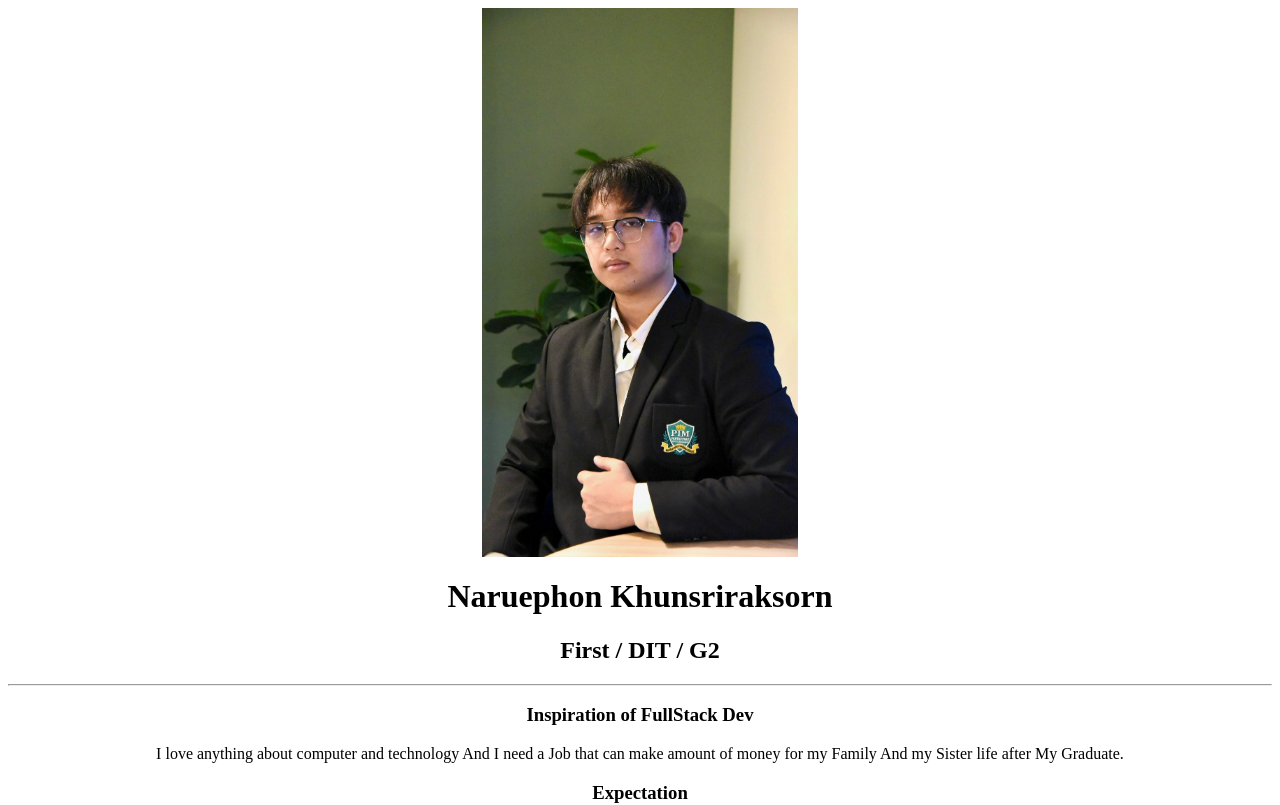
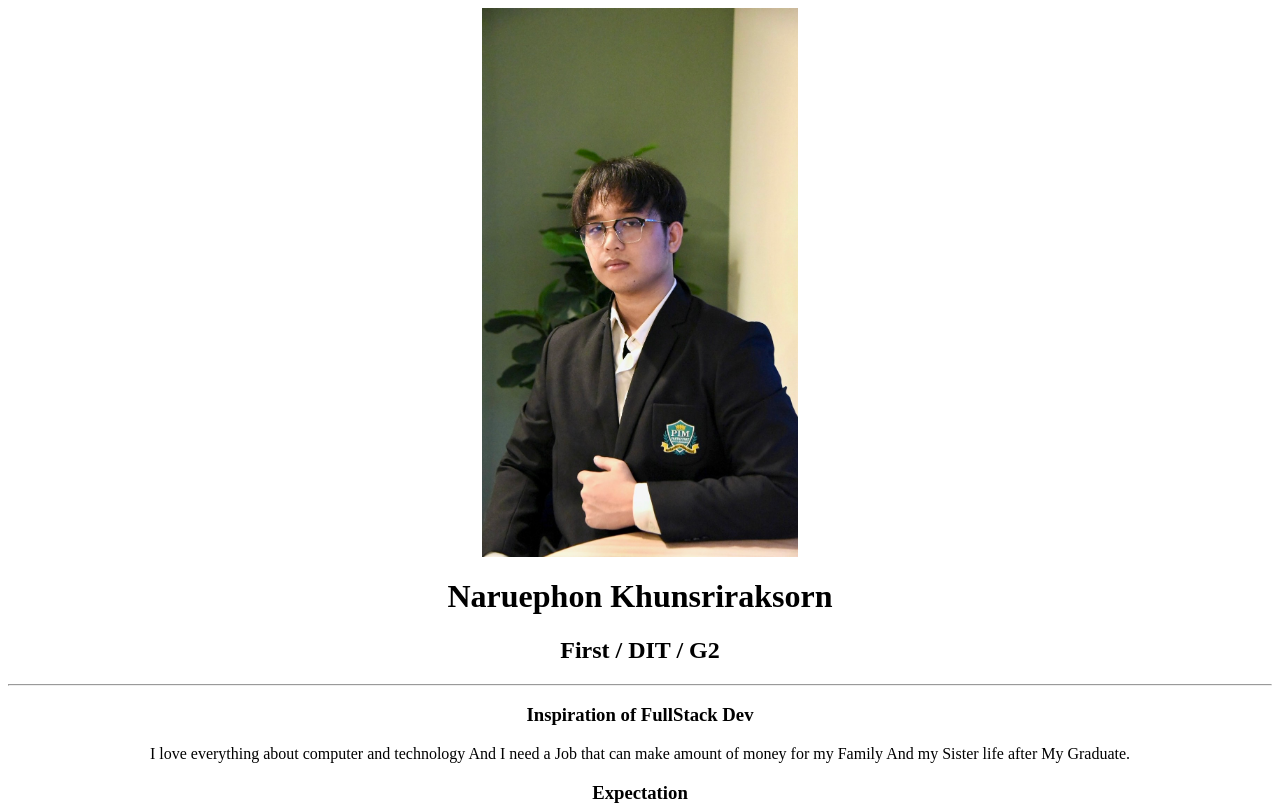
Before and after one commit to Lenz-st/rlenz.github, a plain HTML site: page index.html in a window 1280 px wide. Shown: the top 805 px of the page. Drawn offline with Linux system fonts and the light colour scheme.

Commit message:
Update index.html

```diff
--- a/index.html
+++ b/index.html
@@ -27,7 +27,7 @@
         My name is Naruephon Khunsriraksorn and my nickname is First im study at Panyapiwat Institute of Management.<br> Studying in the Faculty of Engineering, majoring in Digital infomation and Technology.
     </p> -->
     <p><h3>Inspiration of FullStack Dev</h3></p>
-    <p>I love anything about computer and technology And I need a Job that can make amount of money for my Family And my Sister life after My Graduate.</p>
+    <p>I love everything about computer and technology And I need a Job that can make amount of money for my Family And my Sister life after My Graduate.</p>
     <p><h3>Expectation</h3></p>
     <p>I wish I can make the website or application that I want it to be , I love to Design&Create and make everything smoothy ~</p>
     <p><h3>Want A Better Skill</h3></p>
```
